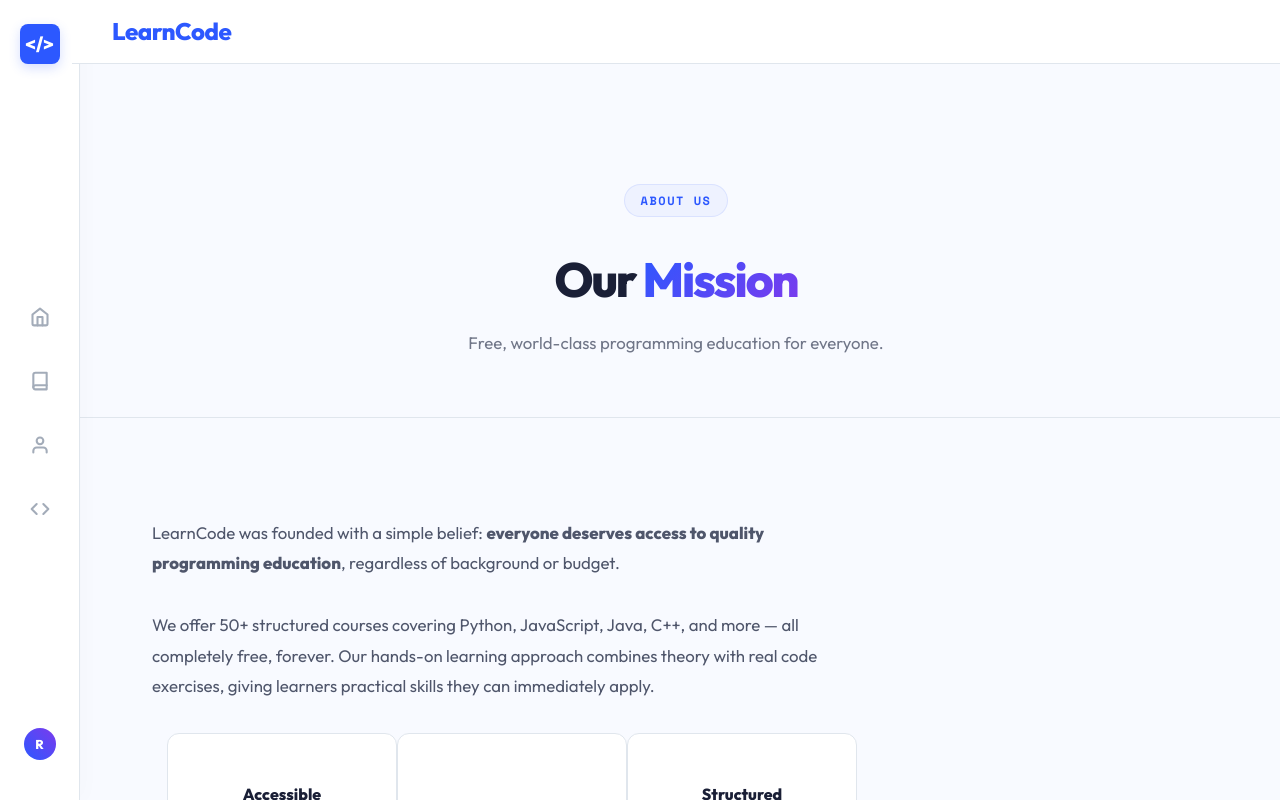
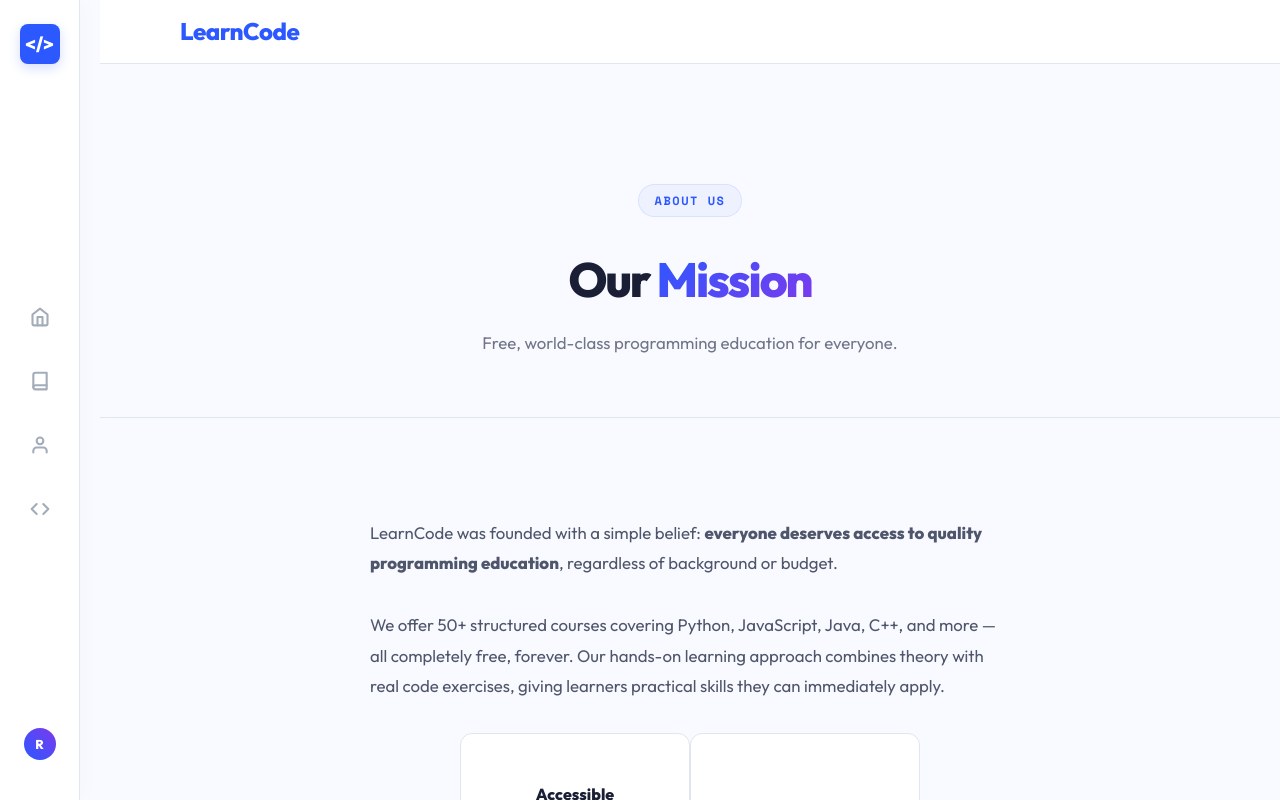
Before and after one commit to raja-bharath12/LearnCode, a React (Vite) app: page /about in a window 1280 px wide. Shown: the top 800 px of the page. Built offline with nearby package versions, Linux system fonts and the light colour scheme; sample sign-in values are in the browser's storage.

Commit message:
style: final profile refinements: triple spacing and joined tabs

```diff
--- a/src/style.css
+++ b/src/style.css
@@ -150,13 +150,18 @@ body {
 }
 
 .main-wrapper {
-  flex: 1;
-  padding-left: var(--sidebar-width);
+  margin-left: 100px;
+  min-height: 100vh;
   display: flex;
   flex-direction: column;
-  min-width: 0;
-  width: 100%;
-  overflow-x: hidden;
+  background: var(--bg);
+  width: calc(100% - 100px);
+}
+
+.container {
+  max-width: 1500px;
+  margin: 0 auto;
+  padding: 0 100px;
 }
 
 .top-header {
@@ -733,7 +738,7 @@ body {
 /* ===== PROFILE PAGE ===== */
 .profile-body {
   display: flex;
-  gap: 64px;
+  gap: 100px;
   margin-top: -120px;
   position: relative;
   z-index: 10;
@@ -759,13 +764,30 @@ body {
 
 .profile-tabs {
   display: flex;
-  gap: 12px;
-  margin-bottom: 24px;
+  gap: 0;
+  margin-bottom: 0px;
+  align-self: flex-start;
+  position: relative;
+  z-index: 15;
+}
+.profile-tab {
+  padding: 14px 32px;
   background: var(--glass-bg);
-  padding: 8px;
-  border-radius: 16px;
+  backdrop-filter: blur(16px);
   border: 1px solid var(--glass-border);
-  align-self: flex-start;
+  border-bottom: none;
+  font-weight: 700; color: var(--text3);
+  cursor: pointer;
+  transition: all 0.3s ease;
+  border-radius: 20px 20px 0 0;
+}
+.profile-tab.active {
+  color: var(--accent);
+  background: var(--surface);
+  border-bottom: 2px solid var(--accent);
+}
+.profile-panel {
+  border-radius: 0 28px 28px 28px;
 }
 
 .profile-avatar-wrap {
@@ -790,17 +812,7 @@ body {
 .info-key { color: var(--text3); font-weight: 600; font-size: 0.9rem; }
 .info-val { color: var(--text); font-weight: 700; font-size: 0.95rem; }
 
-.profile-tabs { display: flex; gap: 12px; margin-bottom: 24px; }
-.profile-tab {
-  padding: 12px 24px;
-  background: transparent;
-  border: none;
-  border-bottom: 3px solid transparent;
-  font-weight: 700; color: var(--text3);
-  cursor: pointer;
-  transition: all 0.3s ease;
-}
-.profile-tab.active { color: var(--accent); border-bottom-color: var(--accent); }
+/* Moved to line 757 area */
 
 .setting-row {
   display: flex;
@@ -987,6 +999,19 @@ body {
 }
 .lesson-nav { display: flex; justify-content: space-between; margin-top: 48px; padding-top: 32px; border-top: 1px solid var(--border); }
 
+.main-wrapper {
+  margin-left: 100px;
+  min-height: 100vh;
+  display: flex;
+  flex-direction: column;
+  background: var(--bg);
+}
+
+.container {
+  max-width: 1440px;
+  margin: 0 auto;
+  padding: 0 80px;
+}
 .editor-panel {
   flex: 1; border-left: 1px solid var(--border);
   display: flex; flex-direction: column; background: var(--bg2);
```
